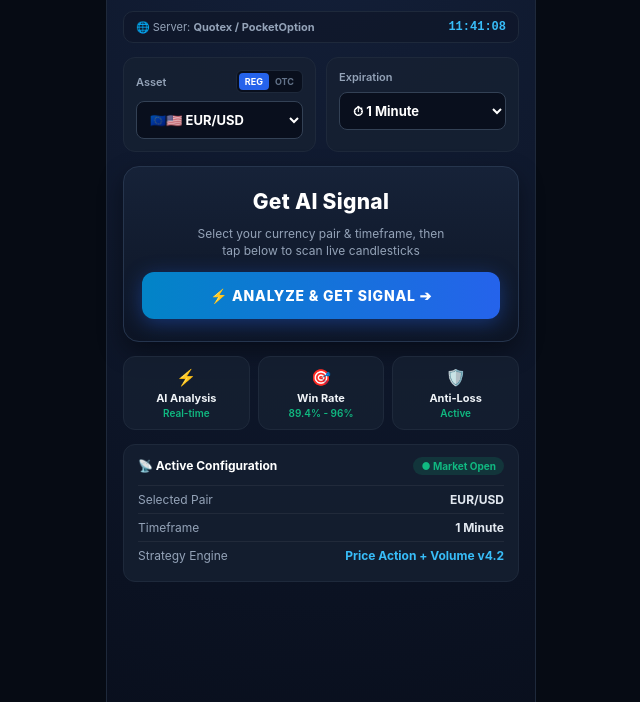
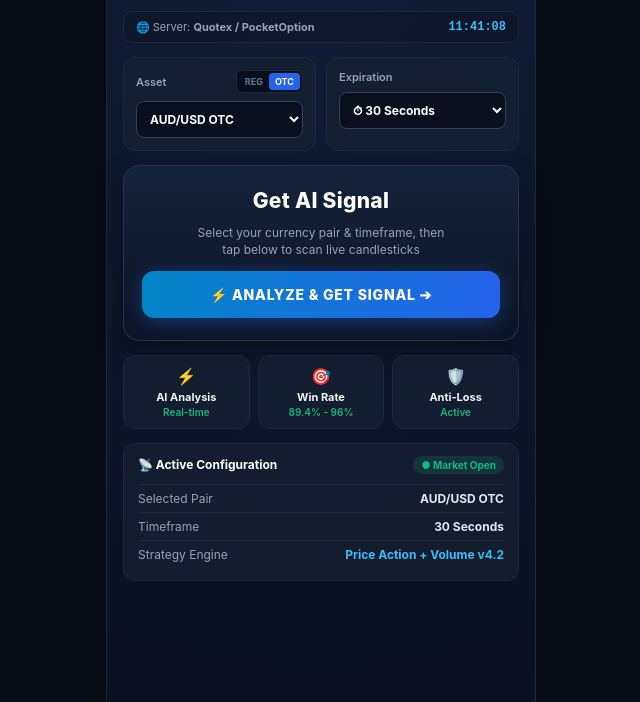
Before and after one commit to manaction636-creator/Jaaja-bot, a plain HTML site: page index.html in a window 1280 px wide. Shown: the part 70-772 px from the top of the page, without its empty margins (319-959 px from the left). Drawn offline with Linux system fonts and the light colour scheme.

Commit message:
Update index.html

```diff
--- a/index.html
+++ b/index.html
@@ -182,7 +182,7 @@
       border: 1px solid #334155;
       padding: 9px;
       border-radius: 8px;
-      font-size: 13px;
+      font-size: 12px;
       font-weight: 700;
       outline: none;
       cursor: pointer;
@@ -418,19 +418,11 @@
         <div class="control-header">
           <span>Asset</span>
           <div class="market-toggle">
-            <button class="market-btn active" id="btnRegular" onclick="setMarket('Regular')">REG</button>
-            <button class="market-btn" id="btnOTC" onclick="setMarket('OTC')">OTC</button>
+            <button class="market-btn" id="btnRegular" onclick="setMarket('Regular')">REG</button>
+            <button class="market-btn active" id="btnOTC" onclick="setMarket('OTC')">OTC</button>
           </div>
         </div>
-        <select id="assetSelect" onchange="updateInfo()">
-          <option value="EUR/USD">🇪🇺🇺🇸 EUR/USD</option>
-          <option value="GBP/USD">🇬🇧🇺🇸 GBP/USD</option>
-          <option value="USD/JPY">🇺🇸🇯🇵 USD/JPY</option>
-          <option value="AUD/CAD">🇦🇺🇨🇦 AUD/CAD</option>
-          <option value="EUR/JPY">🇪🇺🇯🇵 EUR/JPY</option>
-          <option value="USD/BRL">🇺🇸🇧🇷 USD/BRL</option>
-          <option value="XAU/USD">🪙🇺🇸 GOLD</option>
-        </select>
+        <select id="assetSelect" onchange="updateInfo()"></select>
       </div>
 
       <div class="control-card">
@@ -440,8 +432,8 @@
         <select id="timeSelect" onchange="updateInfo()">
           <option value="5 Seconds">⏱ 5 Seconds</option>
           <option value="15 Seconds">⏱ 15 Seconds</option>
-          <option value="30 Seconds">⏱ 30 Seconds</option>
-          <option value="1 Minute" selected>⏱ 1 Minute</option>
+          <option value="30 Seconds" selected>⏱ 30 Seconds</option>
+          <option value="1 Minute">⏱ 1 Minute</option>
           <option value="5 Minutes">⏱ 5 Minutes</option>
         </select>
       </div>
@@ -505,11 +497,11 @@
       </div>
       <div class="info-row">
         <span class="info-label">Selected Pair</span>
-        <span class="info-value" id="displayPair">EUR/USD</span>
+        <span class="info-value" id="displayPair">AUD/USD OTC</span>
       </div>
       <div class="info-row">
         <span class="info-label">Timeframe</span>
-        <span class="info-value" id="displayTime">1 Minute</span>
+        <span class="info-value" id="displayTime">30 Seconds</span>
       </div>
       <div class="info-row">
         <span class="info-label">Strategy Engine</span>
@@ -519,7 +511,78 @@
   </div>
 
   <script>
-    let currentMarket = 'Regular';
+    const otcPairs = [
+      "AUD/USD OTC",
+      "CAD/JPY OTC",
+      "CHF/JPY OTC",
+      "EUR/CHF OTC",
+      "TND/USD OTC",
+      "USD/BDT OTC",
+      "USD/BRL OTC",
+      "USD/CAD OTC",
+      "USD/INR OTC",
+      "USD/THB OTC",
+      "YER/USD OTC",
+      "USD/SGD OTC",
+      "MAD/USD OTC",
+      "ZAR/USD OTC",
+      "EUR/USD OTC",
+      "LBP/USD OTC",
+      "CHF/NOK OTC",
+      "USD/ARS OTC",
+      "USD/IDR OTC",
+      "USD/VND OTC",
+      "AUD/CAD OTC",
+      "USD/CHF OTC",
+      "USD/PKR OTC",
+      "EUR/HUF OTC",
+      "USD/RUB OTC",
+      "USD/DZD OTC",
+      "EUR/TRY OTC",
+      "USD/COP OTC",
+      "USD/EGP OTC",
+      "UAH/USD OTC",
+      "AED/CNY OTC",
+      "USD/CNH OTC",
+      "QAR/CNY OTC",
+      "EUR/JPY OTC",
+      "AUD/CHF OTC",
+      "CAD/CHF OTC",
+      "USD/CLP OTC",
+      "KES/USD OTC",
+      "BHD/CNY OTC",
+      "NGN/USD OTC",
+      "OMR/CNY OTC",
+      "USD/MYR OTC",
+      "USD/MXN OTC",
+      "USD/JPY OTC",
+      "SAR/CNY OTC"
+    ];
+
+    const regularPairs = [
+      "EUR/USD",
+      "GBP/USD",
+      "USD/JPY",
+      "AUD/CAD",
+      "EUR/JPY",
+      "USD/BRL",
+      "GOLD"
+    ];
+
+    let currentMarket = 'OTC';
+
+    function populateAssets() {
+      const select = document.getElementById('assetSelect');
+      const list = currentMarket === 'OTC' ? otcPairs : regularPairs;
+      select.innerHTML = "";
+      list.forEach(pair => {
+        const opt = document.createElement('option');
+        opt.value = pair;
+        opt.textContent = pair;
+        select.appendChild(opt);
+      });
+      updateInfo();
+    }
 
     // Update Live Clock every second
     setInterval(() => {
@@ -538,15 +601,13 @@
       currentMarket = type;
       document.getElementById('btnRegular').classList.toggle('active', type === 'Regular');
       document.getElementById('btnOTC').classList.toggle('active', type === 'OTC');
-      updateInfo();
+      populateAssets();
     }
 
     function updateInfo() {
       const asset = document.getElementById('assetSelect').value;
       const time = document.getElementById('timeSelect').value;
-      const suffix = currentMarket === 'OTC' ? ' (OTC)' : '';
-
-      document.getElementById('displayPair').innerText = asset + suffix;
+      document.getElementById('displayPair').innerText = asset;
       document.getElementById('displayTime').innerText = time;
     }
 
@@ -615,6 +676,8 @@
       btn.disabled = false;
       btn.innerText = "⚡ ANALYZE & GET SIGNAL ➔";
     }
+
+    populateAssets();
   </script>
 
 </body>
```
